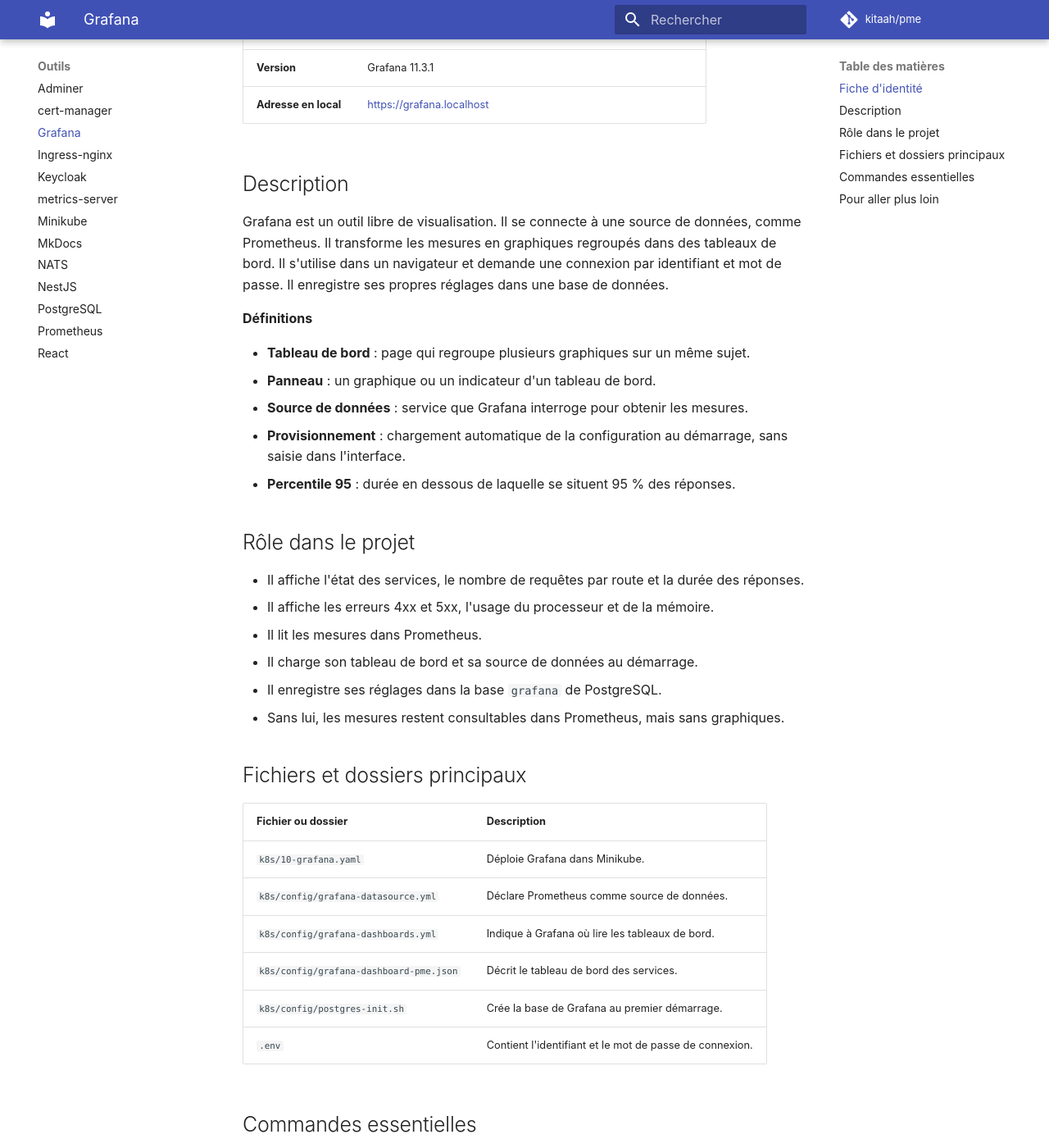
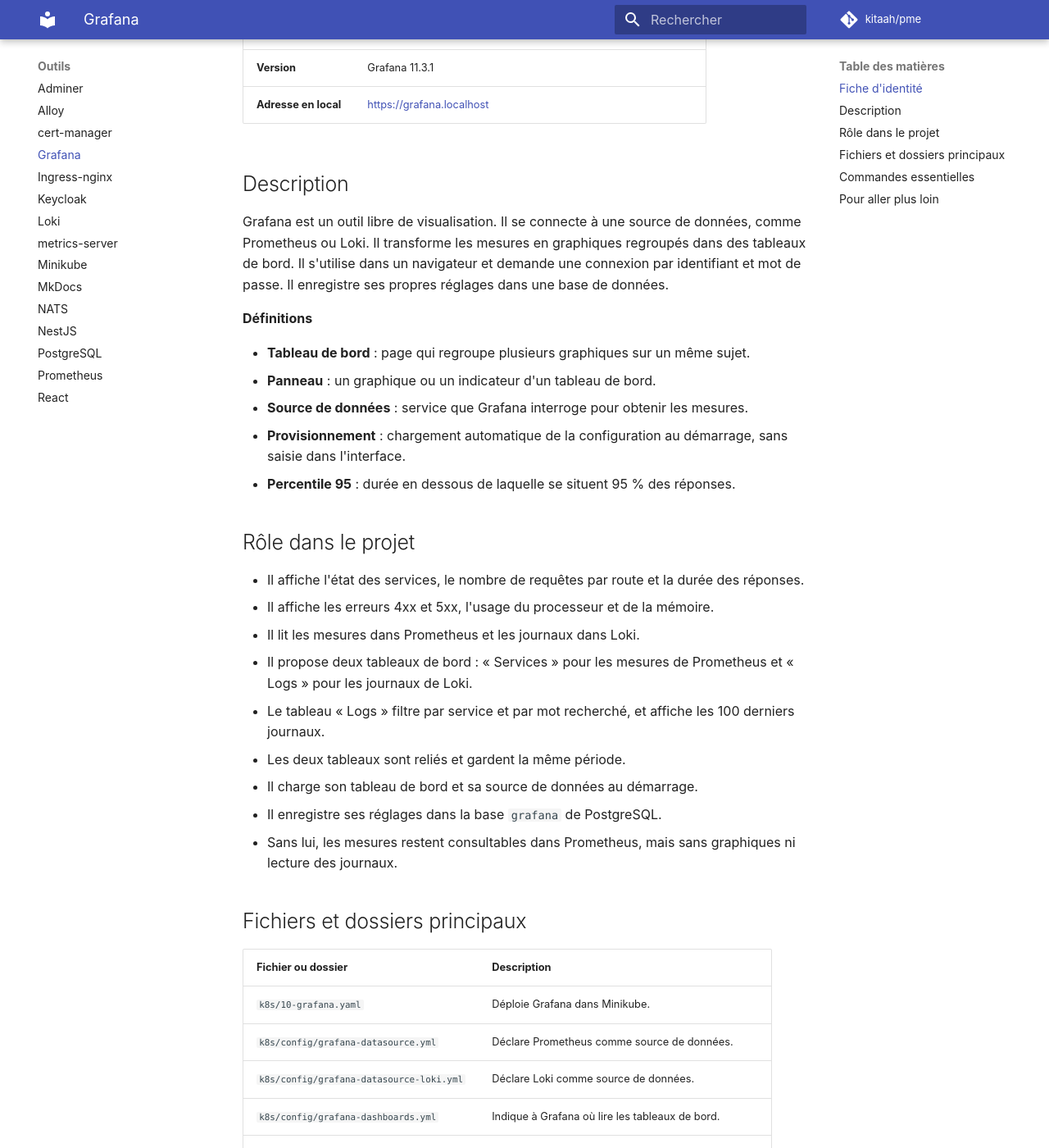
Before and after one commit to kitaah/pme, an MkDocs documentation site: the page built from docs/outils/grafana.md, in a window 1280 px wide and 1400 px high, scrolled down 310 px. Shown: the whole window at 82% size. Built offline with MkDocs 1.6.1 and Material for MkDocs 9.7.7, drawn with Linux system fonts in a browser that asks for light colours; comment, search, counter and statistics services are not loaded; some of the changed text lies outside the part shown.

Commit message:
docs(mkdocs): maj mkdocs

```diff
--- a/docs/outils/grafana.md
+++ b/docs/outils/grafana.md
@@ -10,8 +10,8 @@
 
 ## Description
 
-Grafana est un outil libre de visualisation. Il se connecte à une source de données, comme Prometheus. Il transforme
-les mesures en graphiques regroupés dans des tableaux de bord. Il s'utilise dans un navigateur et demande une
+Grafana est un outil libre de visualisation. Il se connecte à une source de données, comme Prometheus ou Loki. Il
+transforme les mesures en graphiques regroupés dans des tableaux de bord. Il s'utilise dans un navigateur et demande une
 connexion par identifiant et mot de passe. Il enregistre ses propres réglages dans une base de données.
 
 **Définitions**
@@ -26,10 +26,13 @@ connexion par identifiant et mot de passe. Il enregistre ses propres réglages d
 
 - Il affiche l'état des services, le nombre de requêtes par route et la durée des réponses.
 - Il affiche les erreurs 4xx et 5xx, l'usage du processeur et de la mémoire.
-- Il lit les mesures dans Prometheus.
+- Il lit les mesures dans Prometheus et les journaux dans Loki.
+- Il propose deux tableaux de bord : « Services » pour les mesures de Prometheus et « Logs » pour les journaux de Loki.
+- Le tableau « Logs » filtre par service et par mot recherché, et affiche les 100 derniers journaux.
+- Les deux tableaux sont reliés et gardent la même période.
 - Il charge son tableau de bord et sa source de données au démarrage.
 - Il enregistre ses réglages dans la base `grafana` de PostgreSQL.
-- Sans lui, les mesures restent consultables dans Prometheus, mais sans graphiques.
+- Sans lui, les mesures restent consultables dans Prometheus, mais sans graphiques ni lecture des journaux.
 
 ## Fichiers et dossiers principaux
 
@@ -37,8 +40,10 @@ connexion par identifiant et mot de passe. Il enregistre ses propres réglages d
 |---|---|
 | `k8s/10-grafana.yaml` | Déploie Grafana dans Minikube. |
 | `k8s/config/grafana-datasource.yml` | Déclare Prometheus comme source de données. |
+| `k8s/config/grafana-datasource-loki.yml` | Déclare Loki comme source de données. |
 | `k8s/config/grafana-dashboards.yml` | Indique à Grafana où lire les tableaux de bord. |
 | `k8s/config/grafana-dashboard-pme.json` | Décrit le tableau de bord des services. |
+| `k8s/config/grafana-dashboard-logs.json` | Décrit le tableau de bord des journaux. |
 | `k8s/config/postgres-init.sh` | Crée la base de Grafana au premier démarrage. |
 | `.env` | Contient l'identifiant et le mot de passe de connexion. |
 
@@ -54,12 +59,16 @@ connexion par identifiant et mot de passe. Il enregistre ses propres réglages d
 | `make pods` | Indique si Grafana est prêt. |
 
 !!! tip "Astuce"
-Les identifiants se définissent dans le fichier `.env`, avec `GRAFANA_ADMIN` et `GRAFANA_ADMIN_PASSWORD`. Après un
-changement, relancer `make deploy`.
+    Les identifiants se définissent dans le fichier `.env`, avec `GRAFANA_ADMIN` et `GRAFANA_ADMIN_PASSWORD`. Après un
+    changement, relancer `make deploy`.
 
 !!! note "À savoir"
-Le tableau de bord fourni ne peut pas être enregistré depuis l'interface. Pour le modifier, éditer le fichier JSON,
-puis lancer `make deploy`.
+    Le tableau de bord fourni ne peut pas être enregistré depuis l'interface. Pour le modifier, éditer le fichier JSON,
+    puis lancer `make deploy`.
+
+!!! note "À savoir"
+    Les courbes sont affichées par pod : la légende indique le service et l'adresse du pod. Après un redéploiement,
+    les anciens pods restent visibles jusqu'à la fin de la période affichée (15 minutes par défaut).
 
 ## Pour aller plus loin
 
--- a/mkdocs.yml
+++ b/mkdocs.yml
@@ -28,10 +28,12 @@ nav:
   - Accueil: index.md
   - Outils:
       - Adminer: outils/adminer.md
+      - Alloy: outils/alloy.md
       - cert-manager: outils/cert-manager.md
       - Grafana: outils/grafana.md
       - Ingress-nginx: outils/ingress-nginx.md
       - Keycloak: outils/keycloak.md
+      - Loki: outils/loki.md
       - metrics-server: outils/metrics-server.md
       - Minikube: outils/minikube.md
       - MkDocs: outils/mkdocs.md
```
Also changed, not shown: docs/outils/alloy.md (added, +62 -0 lines), docs/outils/loki.md (added, +64 -0 lines).
